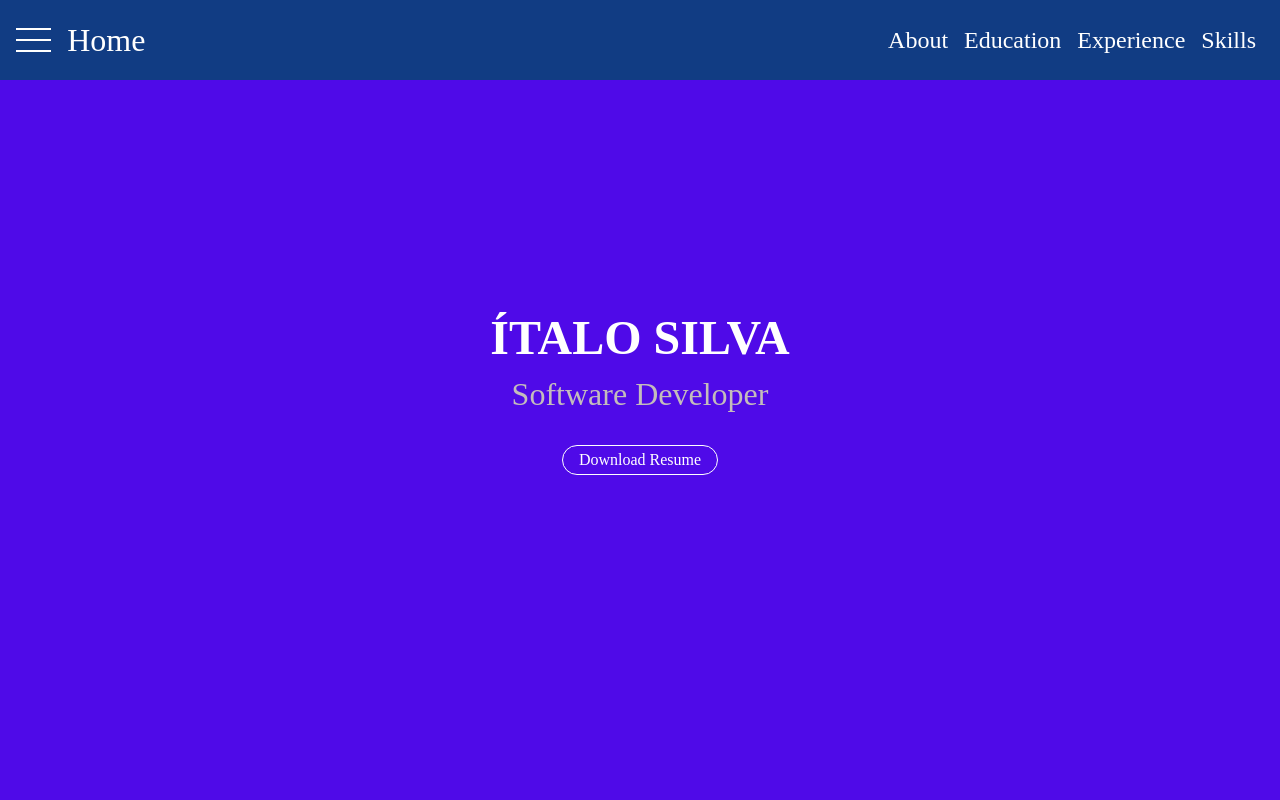
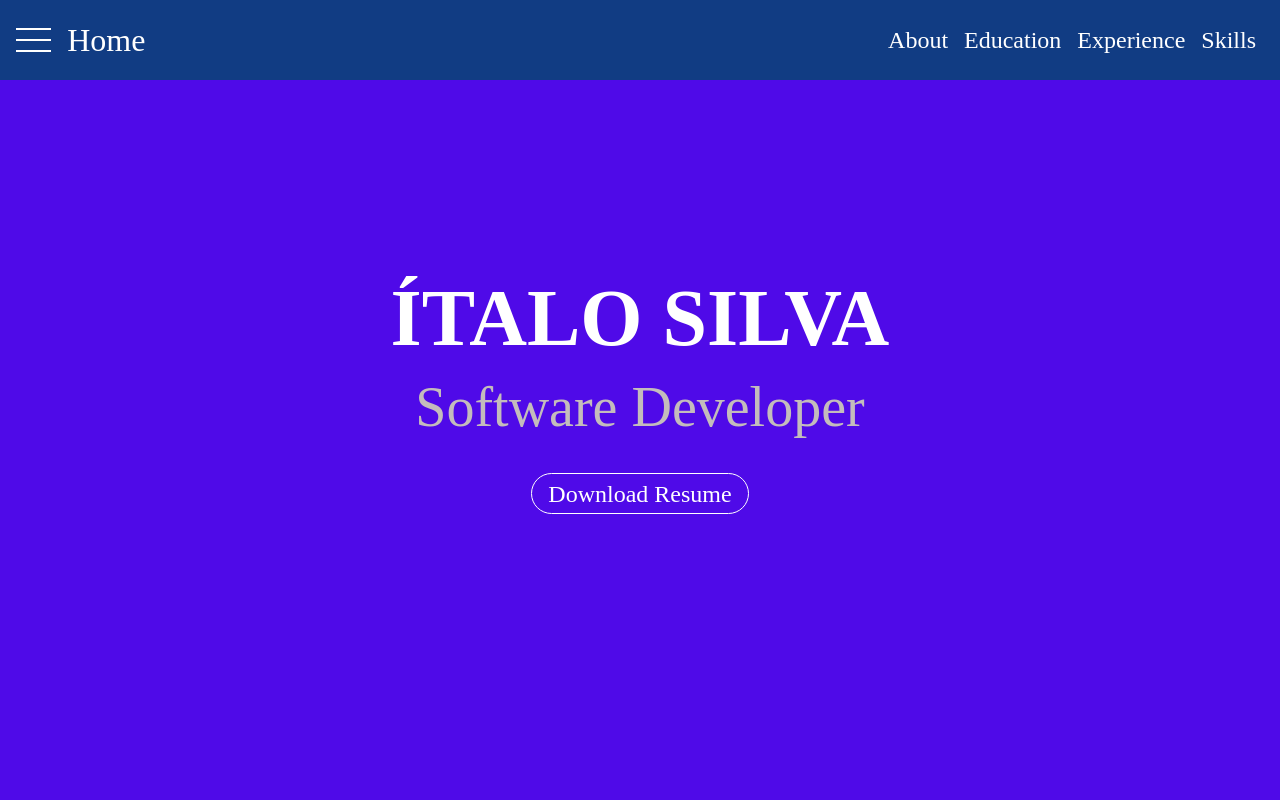
Before and after one commit to isds/myresume, a React (Create React App) app in the folder myresume/: page / in a window 1280 px wide. Shown: the top 800 px of the page. Built offline with nearby package versions, Linux system fonts and the light colour scheme.

Commit message:
Corrected font sizes to better fix in screen.

```diff
--- a/myresume/src/components/App/App.css
+++ b/myresume/src/components/App/App.css
@@ -1,5 +1,4 @@
 body, html {
   font-family: 'Roboto Slab', serif;
   scroll-behavior: smooth;
-  /* position: relative; */
 }
--- a/myresume/src/components/Header/Header.css
+++ b/myresume/src/components/Header/Header.css
@@ -12,7 +12,7 @@
 }
 
 .full-name {
-  font-size: 3rem;
+  font-size: 5rem;
   font-family: 'Roboto Slab', serif;
   font-weight: bold;
   color: #ffffff;
@@ -20,12 +20,13 @@
 
 .occupation {
   color: #c4bcbc;
-  font-size: 2rem;
+  font-size: 3.5rem;
 }
 
 .btn-rounded-white {
   display: inline-block;
   color: #fff;
+  font-size: 1.5rem;
   padding: 0.1rem 1rem;
   border: 1px solid #fff;
   border-radius: 1.5rem;
```
